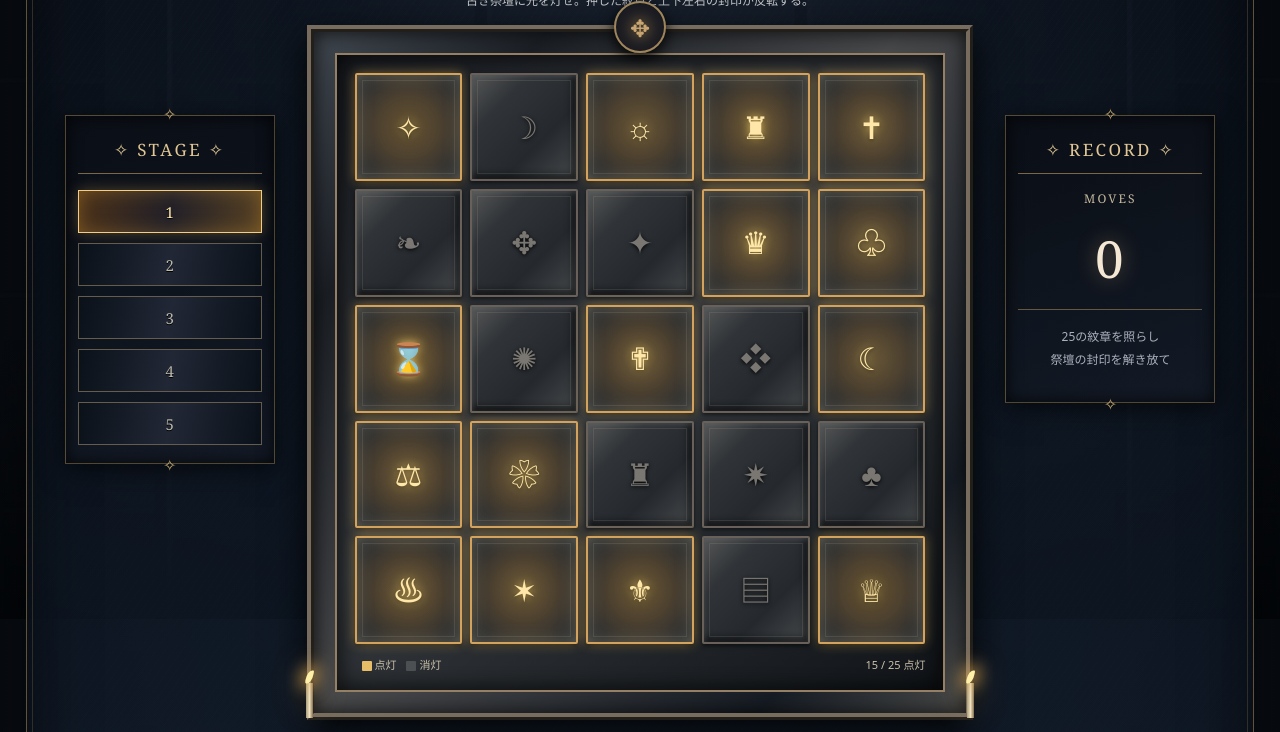
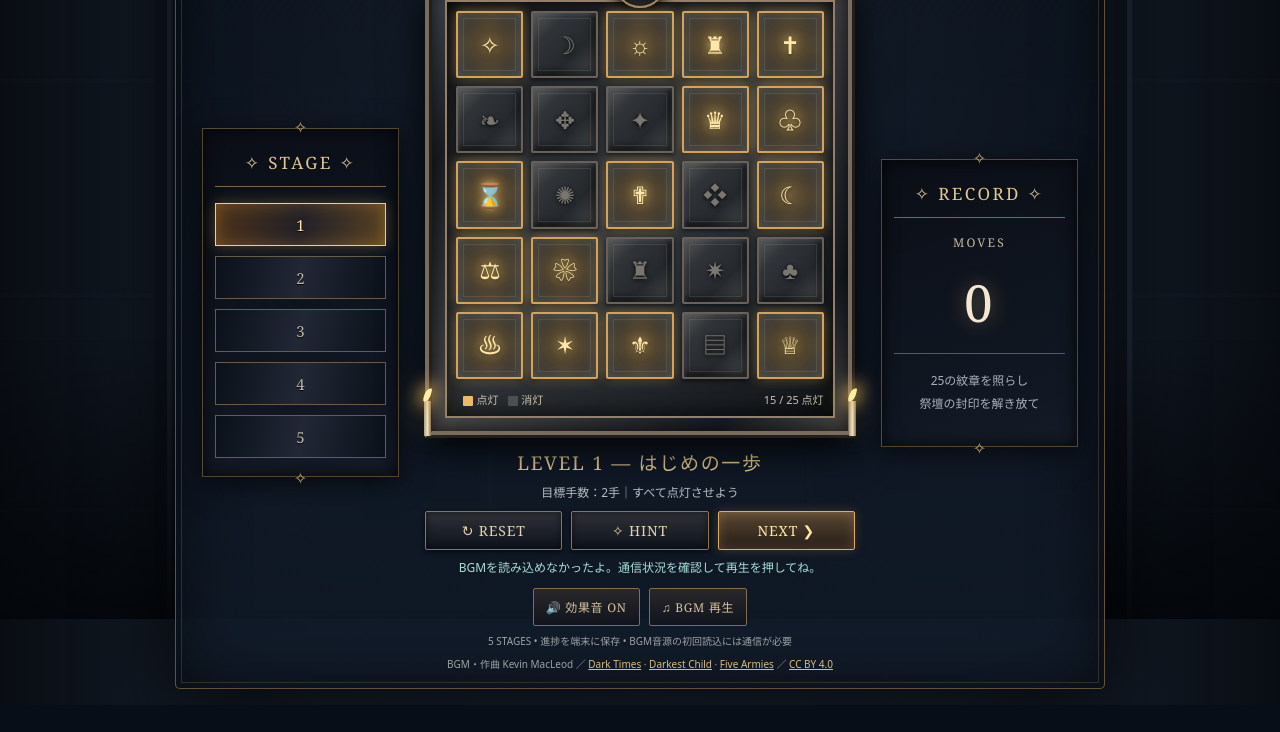
Before and after one commit to kuru711821/switch-puzzle, a plain HTML site: page index.html in a window 1280 px wide. Shown: the part 181-913 px from the top of the page. After the commit the page ends 886 px from the top, so only its background shows below. Drawn offline with Linux system fonts and the light colour scheme.

Commit message:
ブラウザの高さに合わせて祭壇と盤面を縮小し左右に余白を確保

```diff
--- a/index.html
+++ b/index.html
@@ -11,7 +11,7 @@ html{min-height:100%;background:#080e17}
 body{margin:0;min-height:100svh;padding:clamp(12px,2vw,30px);display:flex;justify-content:center;align-items:center;background:radial-gradient(ellipse at 50% 26%,#3c4d64 0%,transparent 40%),linear-gradient(90deg,#090d13 0%,#1a2533 25%,#1c2839 50%,#1a2533 75%,#090d13 100%);overflow-x:hidden;position:relative}
 body:before{content:"";position:fixed;inset:0;pointer-events:none;opacity:.30;background:repeating-linear-gradient(90deg,transparent 0 12%,#0b1018 12.15% 13%,#465263 13.1% 13.35%,transparent 13.55% 25%),repeating-linear-gradient(0deg,transparent 0 105px,#64738618 107px 110px,transparent 113px 215px)}
 body:after{content:"";position:fixed;inset:0;pointer-events:none;background:radial-gradient(ellipse at 50% 0%,#d4def929,transparent 36%),linear-gradient(to top,#030609dd,transparent 35%);z-index:0}
-.app{position:relative;z-index:1;width:min(100%,1240px);min-height:700px;padding:26px clamp(14px,3vw,38px) 22px;border:1px solid #8f7347a8;outline:1px solid #312e29;outline-offset:-7px;background:linear-gradient(#0a1019c9,#111b29e8),repeating-linear-gradient(125deg,#ffffff08 0 1px,transparent 1px 7px);box-shadow:0 24px 90px #000c,inset 0 0 65px #0009;border-radius:5px}
+.app{position:relative;z-index:1;width:min(100%,1240px);padding:26px clamp(14px,3vw,38px) 22px;border:1px solid #8f7347a8;outline:1px solid #312e29;outline-offset:-7px;background:linear-gradient(#0a1019c9,#111b29e8),repeating-linear-gradient(125deg,#ffffff08 0 1px,transparent 1px 7px);box-shadow:0 24px 90px #000c,inset 0 0 65px #0009;border-radius:5px}
 .app:before,.app:after{content:"✦";position:absolute;top:8px;color:#af8950;font-size:21px}.app:before{left:12px}.app:after{right:12px}
 .mast{text-align:center;margin:3px auto 14px;position:relative}
 .eyebrow{font-size:10px;letter-spacing:.35em;color:#c2a879;text-transform:uppercase}
@@ -118,6 +118,38 @@ h1{margin:4px 0 0;font-weight:400;letter-spacing:.11em;font-size:clamp(28px,5vw,
 @media(max-width:850px){.app{padding:20px 14px}.layout{grid-template-columns:1fr}.side{padding:0}.side-panel{padding:10px 12px}.side-heading{margin:0 0 9px;font-size:13px;padding-bottom:7px}.levels{flex-direction:row;gap:6px}.level{flex:1;min-height:40px}.side.right{order:3}.center{order:2}.side.left{order:1}.side.right .side-panel{display:flex;gap:14px;align-items:center;justify-content:space-between}.side.right .side-heading{display:none}.counter strong{display:inline;font-size:25px;margin-left:8px}.goal{border:0;padding:0}.altar{max-width:590px;margin:auto}.mast{margin-bottom:20px}}
 @media(max-width:480px){body{padding:7px}.app{padding:15px 9px}.altar{padding:10px;border-width:5px}.boardwrap{padding:8px}.board{gap:4px}.cell{border-width:1px}.cell:before{inset:3px}.sigil{font-size:clamp(15px,5.2vw,24px)}.goal{font-size:10px}.candle{display:none}.buttons{gap:5px}.soundbar{gap:6px}.sound-toggle{font-size:11px;padding:7px}}
 @media(prefers-reduced-motion:reduce){*{animation:none!important;transition:none!important}}
+/* Size the square altar from the available height as well as the width. */
+@media (min-width:851px) {
+  body { padding: clamp(12px, 2vh, 24px) clamp(20px, 4vw, 64px); }
+  .app {
+    --altar-width: clamp(254px, calc(100svh - 370px), 620px);
+    width: min(100%, calc(var(--altar-width) + 500px));
+    padding: 16px clamp(16px, 2vw, 30px);
+  }
+  .layout {
+    grid-template-columns: minmax(130px, 1fr) minmax(0, var(--altar-width)) minmax(130px, 1fr);
+    gap: clamp(14px, 2vw, 28px);
+  }
+  .side { align-self: center; padding-top: 0; }
+  .mast { margin: 0 auto 16px; }
+  .halo { font-size: 16px; }
+  h1 { font-size: clamp(28px, 4.5vh, 43px); }
+  .altar { padding: clamp(10px, 1.6vh, 18px); }
+  .boardwrap { padding: clamp(8px, 1.2vh, 14px); }
+  .cell { padding: 0; }
+  .sigil { font-size: clamp(15px, 3vh, 30px); }
+  .message { min-height: 0; margin: 10px 0; }
+  .action { padding-block: 9px; }
+  .hinttext:empty { display: none; }
+  .footer { margin-top: 7px; }
+}
+@media (max-width:850px) {
+  body { padding: 12px clamp(12px, 3vw, 24px); }
+  .app { max-width: 620px; }
+  .altar { width: min(100%, clamp(265px, calc(100svh - 375px), 510px)); }
+  .message { min-height: 0; margin: 12px 0; }
+  .hinttext:empty { display: none; }
+}
 /* The entrance seal uses local shapes so it appears before any music loads. */
 .loading-screen {
   position: fixed;
```
